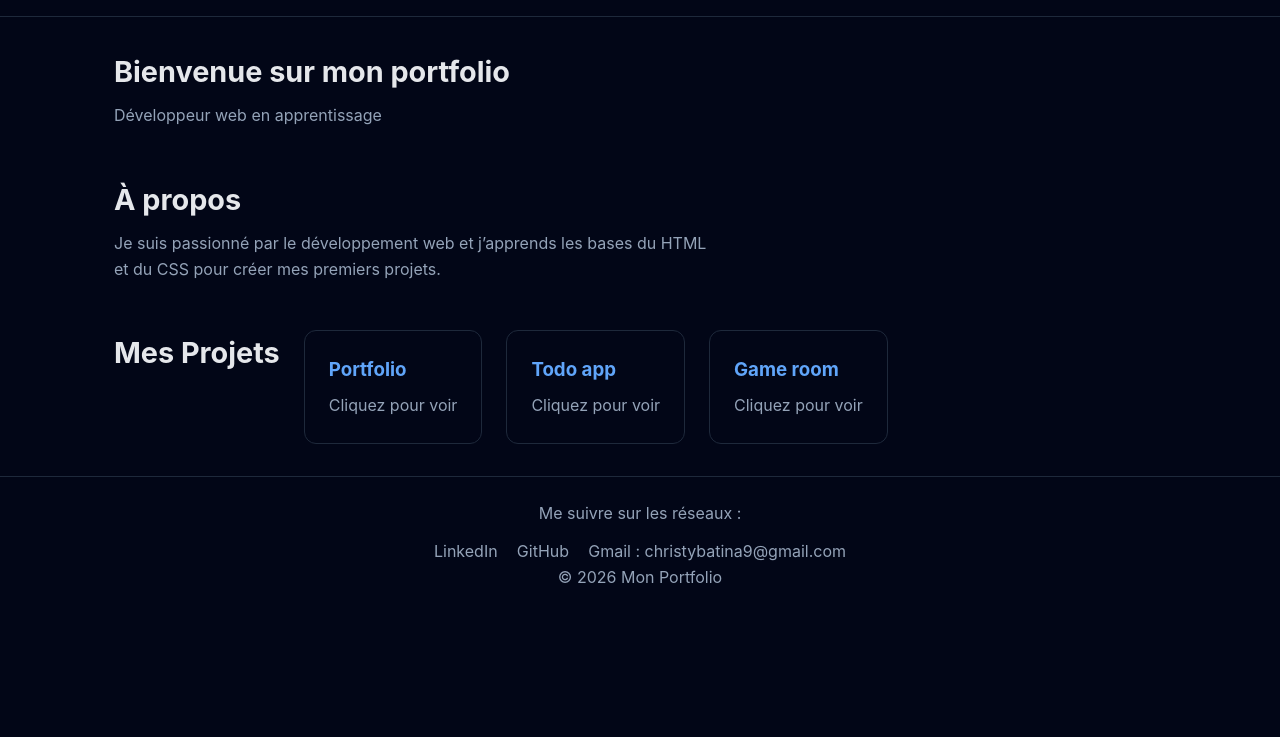
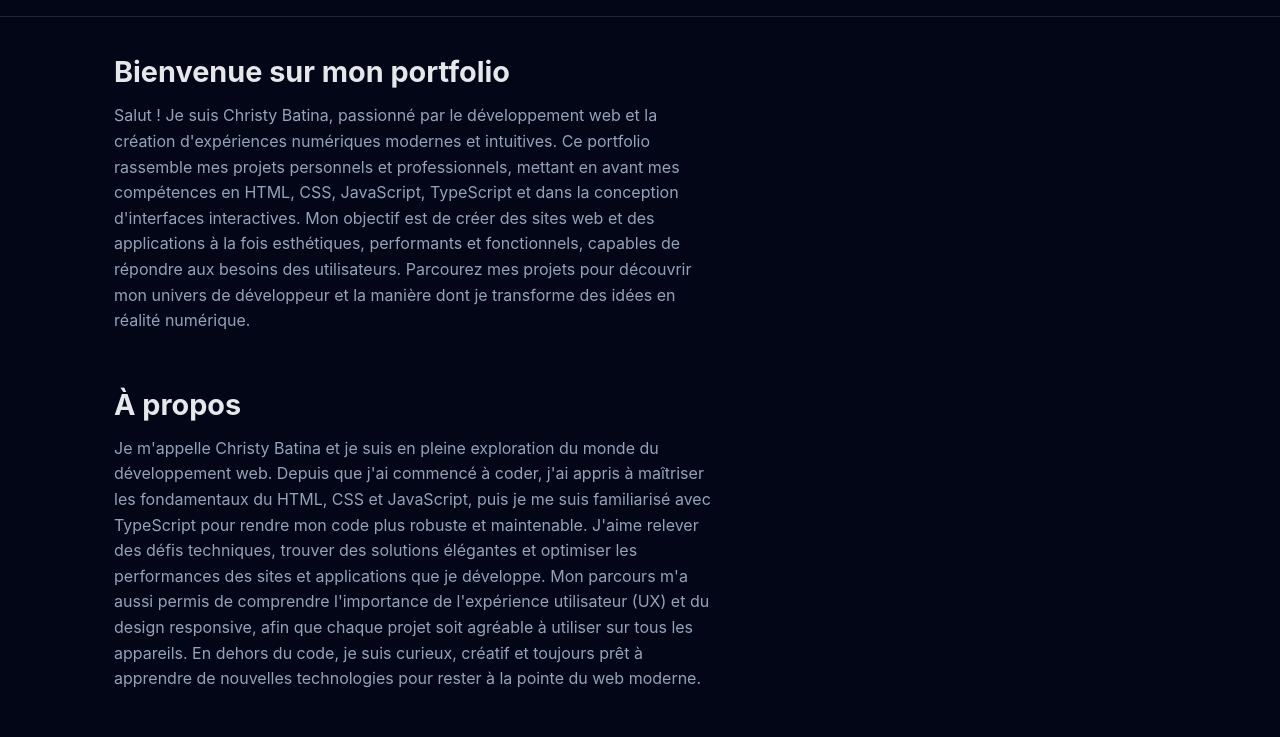
Before and after one commit to PoC-Community/pool2026-software-Christy-92, a plain HTML site: page day1/portfolio/index.html in a window 1280 px wide. Shown: the part 63-800 px from the top of the page. Drawn offline with Linux system fonts and the light colour scheme.

Commit message:
poortfolio_v3

```diff
--- a/day1/portfolio/index.html
+++ b/day1/portfolio/index.html
@@ -23,14 +23,21 @@
 
         <section id="accueil">
             <h2>Bienvenue sur mon portfolio</h2>
-            <p>Développeur web en apprentissage</p>
+            <p>Salut ! Je suis Christy Batina, passionné par le développement web et la création d'expériences numériques modernes et intuitives.
+            Ce portfolio rassemble mes projets personnels et professionnels, mettant en avant mes compétences en HTML, CSS, JavaScript, TypeScript et dans la conception d'interfaces interactives.
+            Mon objectif est de créer des sites web et des applications à la fois esthétiques, performants et fonctionnels, capables de répondre aux besoins des utilisateurs.
+            Parcourez mes projets pour découvrir mon univers de développeur et la manière dont je transforme des idées en réalité numérique.
+            </p>
         </section>
 
         <section id="apropos">
             <h2>À propos</h2>
             <p>
-                Je suis passionné par le développement web et j’apprends
-                les bases du HTML et du CSS pour créer mes premiers projets.
+            Je m'appelle Christy Batina et je suis en pleine exploration du monde du développement web.
+            Depuis que j'ai commencé à coder, j'ai appris à maîtriser les fondamentaux du HTML, CSS et JavaScript, puis je me suis familiarisé avec TypeScript pour rendre mon code plus robuste et maintenable.
+            J'aime relever des défis techniques, trouver des solutions élégantes et optimiser les performances des sites et applications que je développe.
+            Mon parcours m'a aussi permis de comprendre l'importance de l'expérience utilisateur (UX) et du design responsive, afin que chaque projet soit agréable à utiliser sur tous les appareils.
+            En dehors du code, je suis curieux, créatif et toujours prêt à apprendre de nouvelles technologies pour rester à la pointe du web moderne.
             </p>
         </section>
 
```
